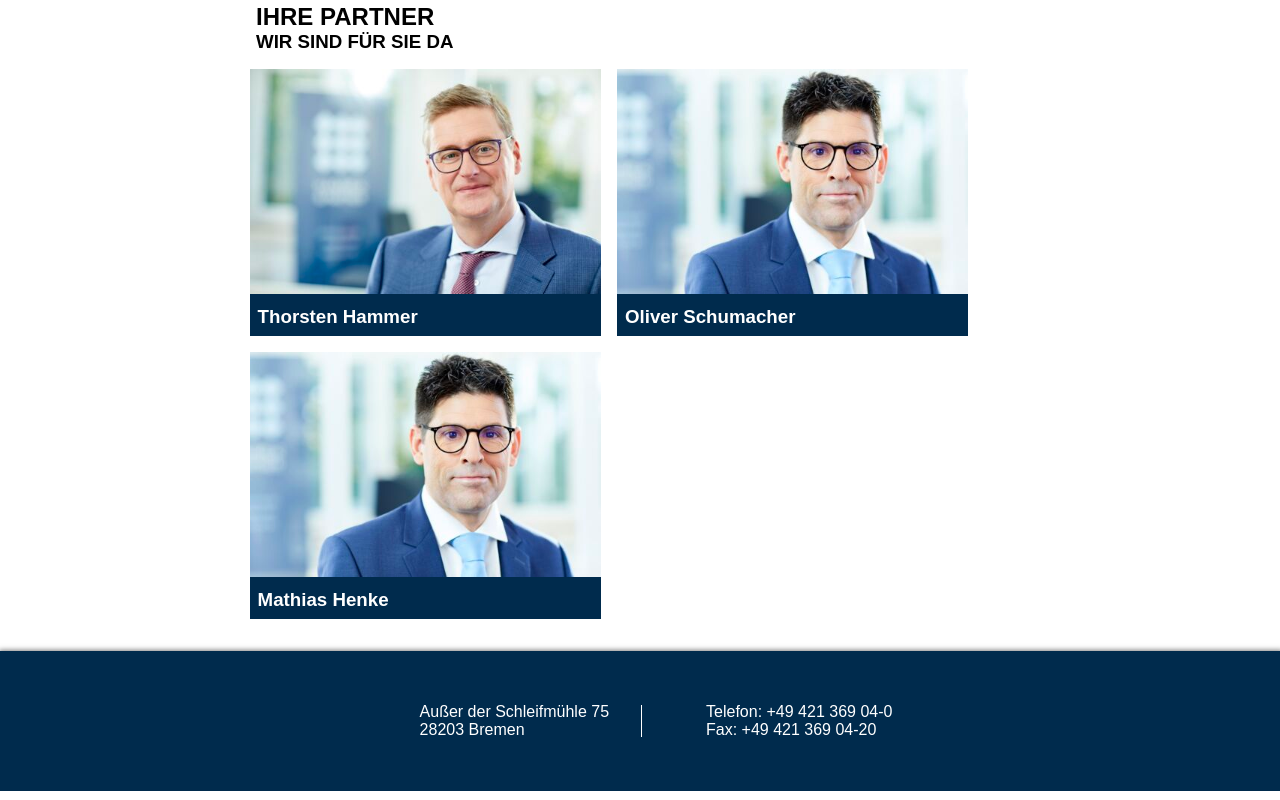
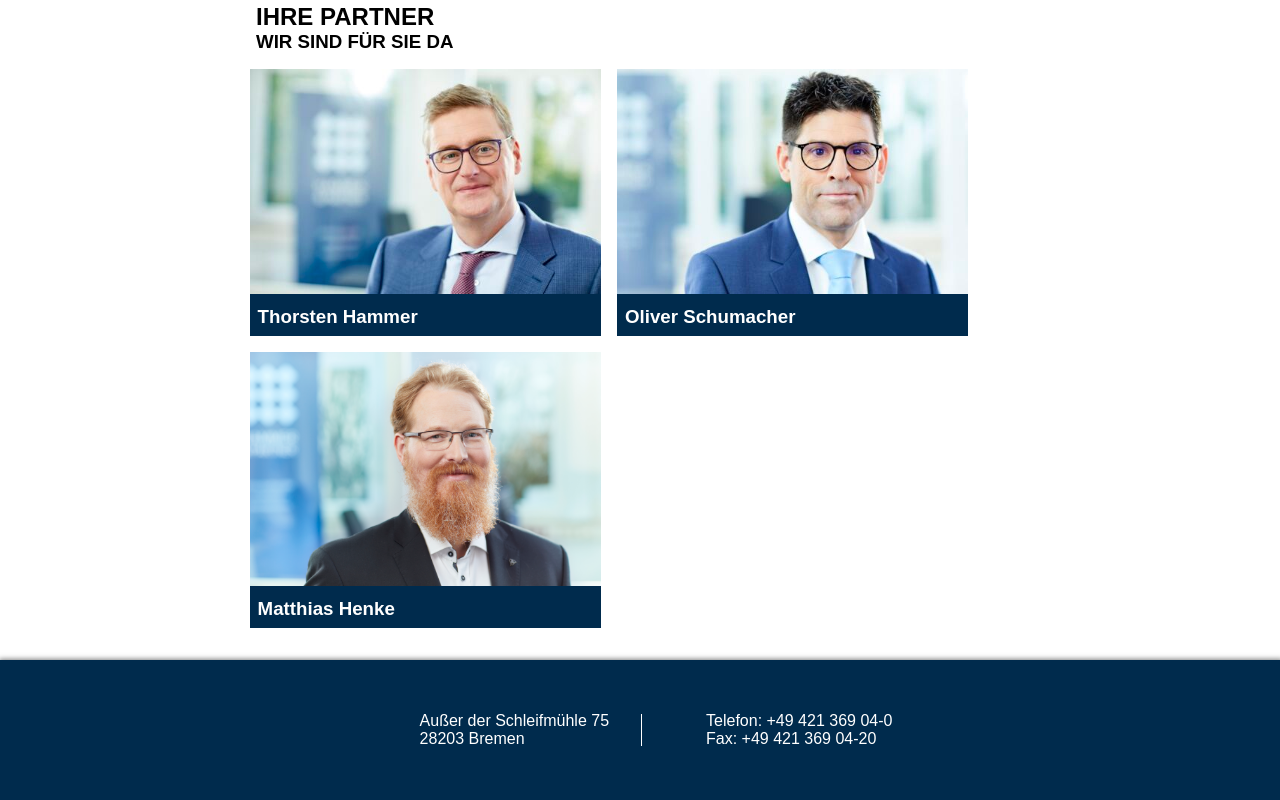
Before and after one commit to Hammer-und-Partner/IT-Website, a SvelteKit app: page / in a window 1280 px wide. Shown: the part 1480-2280 px from the top of the page. Built offline with nearby package versions, Linux system fonts and the light colour scheme.

Commit message:
Update partner image and name

```diff
--- a/src/lib/components/IhrePartner.svelte
+++ b/src/lib/components/IhrePartner.svelte
@@ -9,7 +9,7 @@
 	<div class="flex">
 		<Partner name="Thorsten Hammer" image="/partner/thorsten_hammer.png" />
 		<Partner name="Oliver Schumacher" image="/partner/oliver_schumacher.png" />
-		<Partner name="Mathias Henke" image="/partner/oliver_schumacher.png" />
+		<Partner name="Matthias Henke" image="/partner/matthias_henke.png" />
 	</div>
 </div>
 
--- a/svelte.config.js
+++ b/svelte.config.js
@@ -4,7 +4,12 @@ import { vitePreprocess } from '@sveltejs/vite-plugin-svelte';
 /** @type {import('@sveltejs/kit').Config} */
 const config = {
 	preprocess: vitePreprocess(),
-
+	onwarn: (warning, handler) => {
+		if (warning.code === 'css-unused-selector') {
+			return;
+		}
+		handler(warning);
+	},
 	kit: {
 		adapter: adapter(),
 		paths: {
```
Also changed, not shown: static/partner/matthias_henke.png (added).
